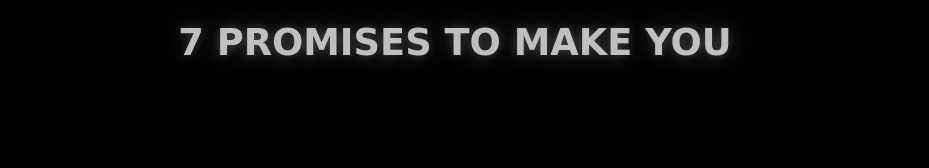
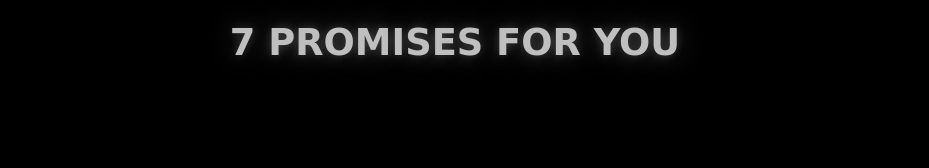
Before and after one commit to Mahir-Commits/MySweetheart, a website: page Promises.html in a window 1280 px wide. Shown: the top 168 px of the page, without its empty margins (185-1114 px from the left). Drawn offline with Linux system fonts and the light colour scheme; a web font is replaced by a local one.

Commit message:
onece again final promises

```diff
--- a/Promises.html
+++ b/Promises.html
@@ -270,7 +270,7 @@ body {
 
 
       <body>
-        <h1 class="page-title">7 Promises To Make You</h1>
+        <h1 class="page-title">7 Promises For You</h1>
 
         <div class="animation-wrapper">
           <div class="box">
```
Also changed, not shown: Promises/p1.jpg, Promises/p4.jpg, Promises/p6.jpg.
